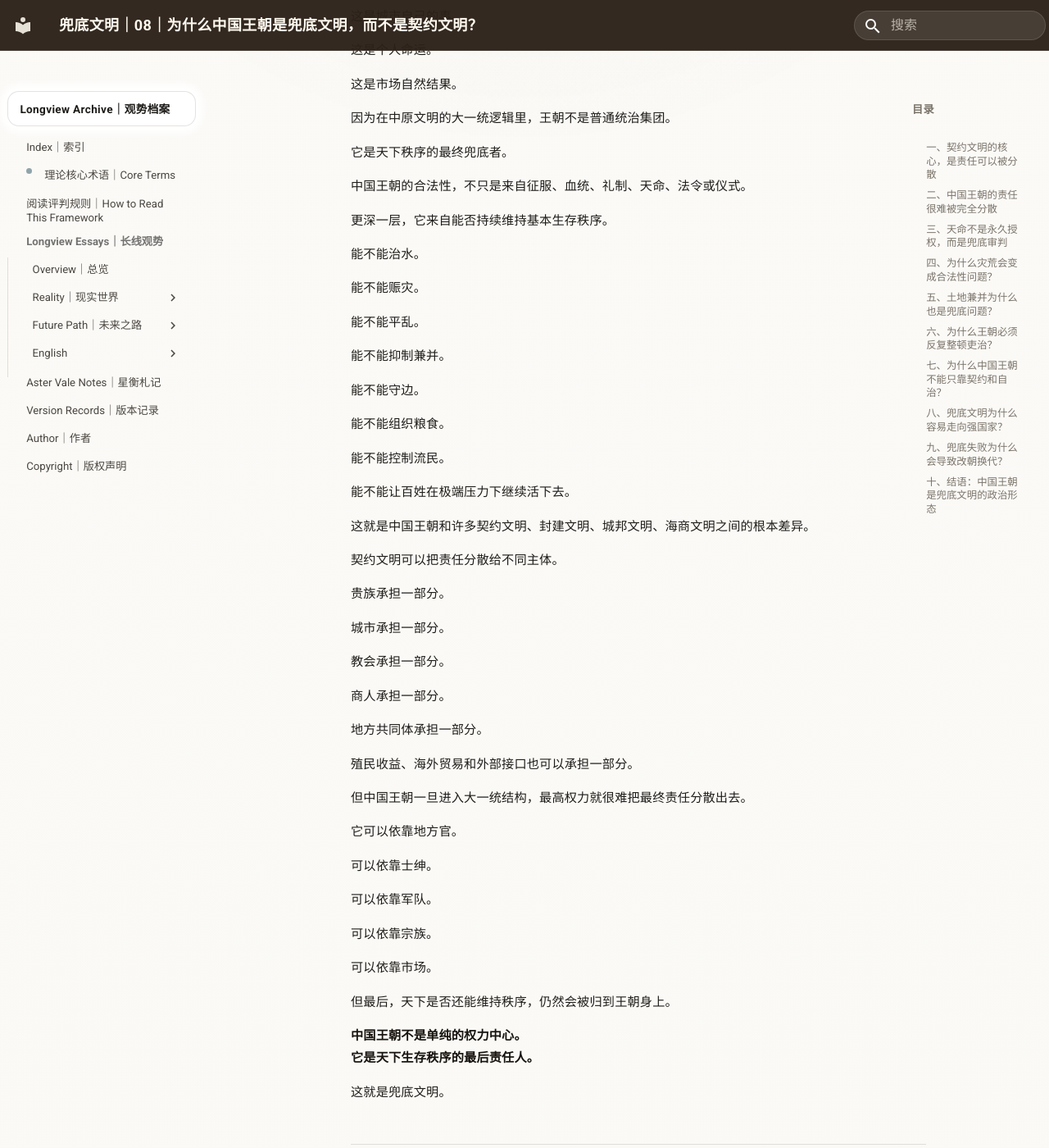
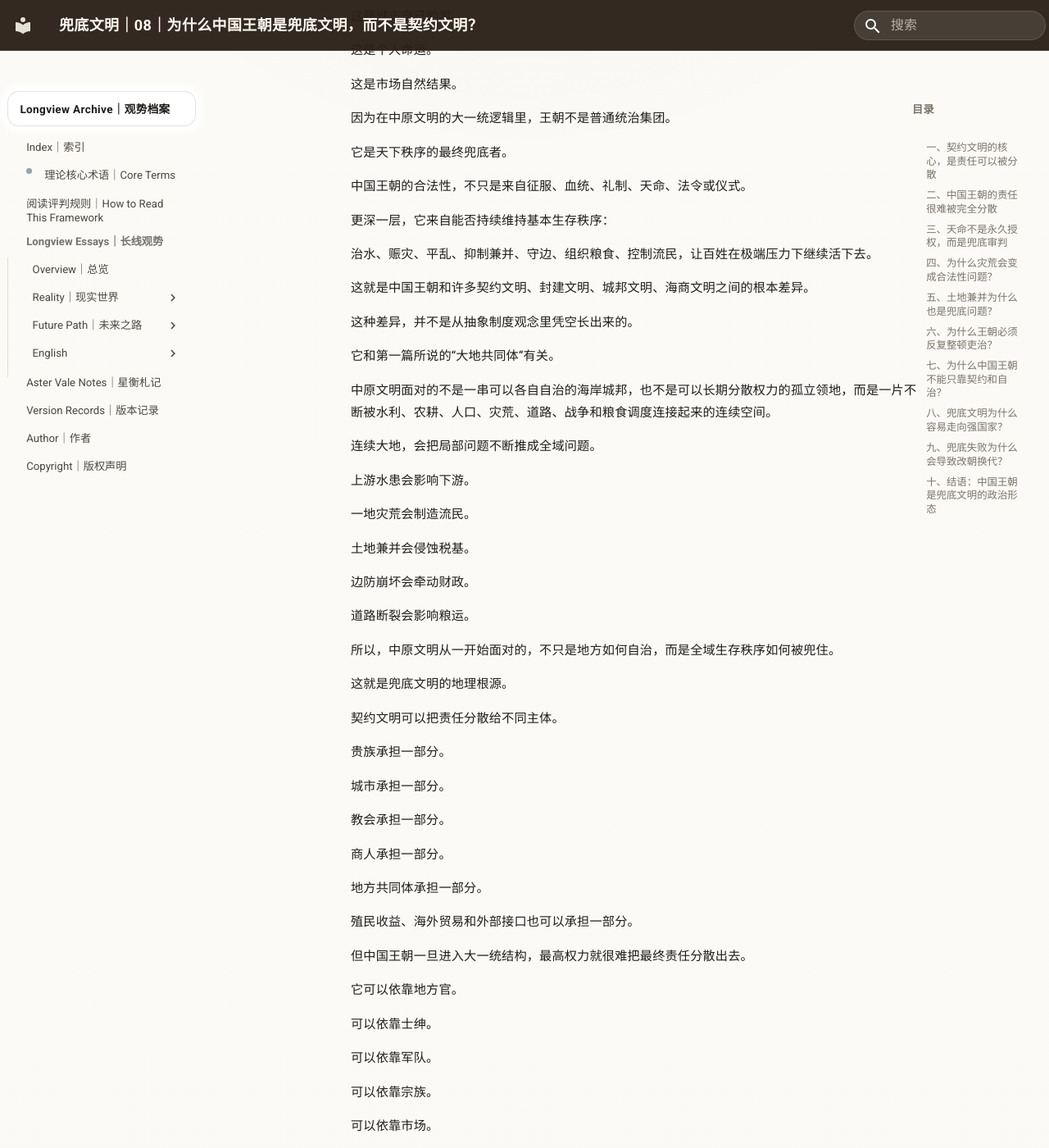
Before and after one commit to guanshi1688/longview-archive, an MkDocs documentation site: the page built from docs/essays/notes/chinese/doudi-civilization/08-why-chinese-dynasties-are-fallback-civilizations.md, in a window 1280 px wide and 1400 px high, scrolled down 550 px. Shown: the whole window at 82% size. Built offline with MkDocs 1.6.1 and Material for MkDocs 9.7.7, drawn with Linux system fonts in a browser that asks for light colours; some of the changed text lies outside the part shown.

Commit message:
Update 08-why-chinese-dynasties-are-fallback-civilizations.md

```diff
--- a/docs/essays/notes/chinese/doudi-civilization/08-why-chinese-dynasties-are-fallback-civilizations.md
+++ b/docs/essays/notes/chinese/doudi-civilization/08-why-chinese-dynasties-are-fallback-civilizations.md
@@ -26,25 +26,33 @@
 
 中国王朝的合法性，不只是来自征服、血统、礼制、天命、法令或仪式。
 
-更深一层，它来自能否持续维持基本生存秩序。
+更深一层，它来自能否持续维持基本生存秩序：
 
-能不能治水。
-
-能不能赈灾。
-
-能不能平乱。
-
-能不能抑制兼并。
-
-能不能守边。
-
-能不能组织粮食。
-
-能不能控制流民。
-
-能不能让百姓在极端压力下继续活下去。
+治水、赈灾、平乱、抑制兼并、守边、组织粮食、控制流民，让百姓在极端压力下继续活下去。
 
 这就是中国王朝和许多契约文明、封建文明、城邦文明、海商文明之间的根本差异。
+
+这种差异，并不是从抽象制度观念里凭空长出来的。
+
+它和第一篇所说的“大地共同体”有关。
+
+中原文明面对的不是一串可以各自自治的海岸城邦，也不是可以长期分散权力的孤立领地，而是一片不断被水利、农耕、人口、灾荒、道路、战争和粮食调度连接起来的连续空间。
+
+连续大地，会把局部问题不断推成全域问题。
+
+上游水患会影响下游。
+
+一地灾荒会制造流民。
+
+土地兼并会侵蚀税基。
+
+边防崩坏会牵动财政。
+
+道路断裂会影响粮运。
+
+所以，中原文明从一开始面对的，不只是地方如何自治，而是全域生存秩序如何被兜住。
+
+这就是兜底文明的地理根源。
 
 契约文明可以把责任分散给不同主体。
 
@@ -141,6 +149,24 @@
 
 但它可以让不同权力块互相分摊风险。
 
+当然，这种碎片化能够长期维持，也离不开外部条件。
+
+尤其到近代以后，欧洲的远洋贸易、殖民扩张、海外资源、外部市场和跨海收益，为内部矛盾提供了重要缓冲。
+
+一部分压力可以被转移到外部。
+
+一部分收益可以从外部流入。
+
+一部分社会矛盾可以通过移民、贸易、殖民地、金融和海外市场被重新分摊。
+
+所以，西方的多主体分摊结构，并不是只靠内部契约就能长期稳定。
+
+它还长期依赖外部接口来缓冲内部压力。
+
+这和中原文明非常不同。
+
+中原王朝长期面对的是连续大地内部的水、土、粮、人、税、兵、灾、边和秩序问题，很难把大规模生存压力长期外包到海外。
+
 这正是它和兜底文明的差别。
 
 兜底文明不是没有地方责任。
@@ -213,11 +239,11 @@
 
 它必须在一代又一代灾荒、战争、财政、吏治、边防和土地压力中反复证明：
 
-我还能兜得住。
+<br>
 
-兜得住，天下暂时承认你。
+**我还能兜得住。**
 
-兜不住，天下就会重新寻找承担者。
+**兜得住，天下暂时承认你；兜不住，天下就会重新寻找承担者。**
 
 ---
 
@@ -710,6 +736,9 @@
 **契约文明可以把责任分散到多个主体。**<br>
 **兜底文明则把最终责任压到最高秩序。**
 
+**前者可以碎片化地苟住。**<br>
+**后者一旦兜不住，就会改朝换代。**
+
 中国王朝的强大，来自这种最终责任。
 
 中国王朝的沉重，也来自这种最终责任。
```
